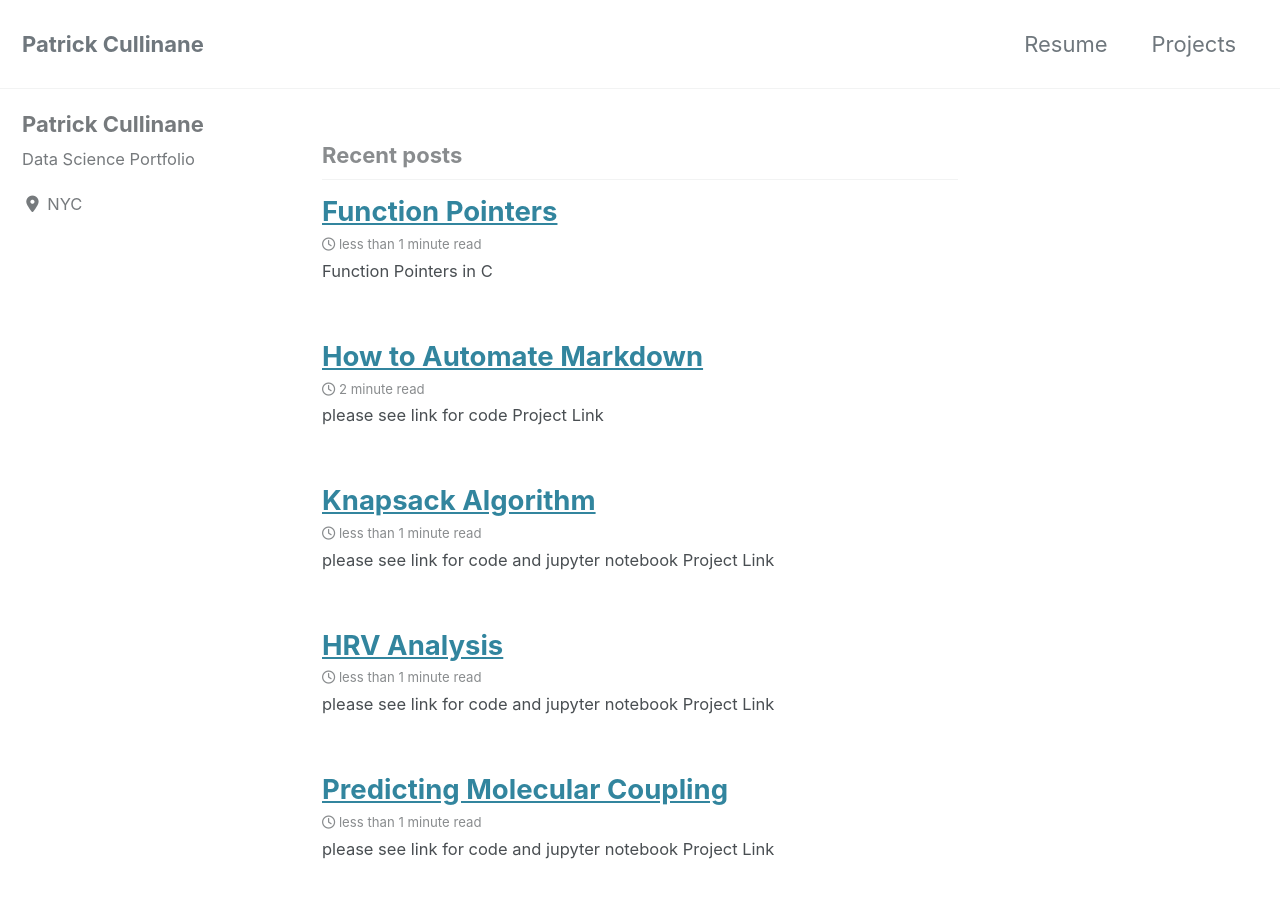
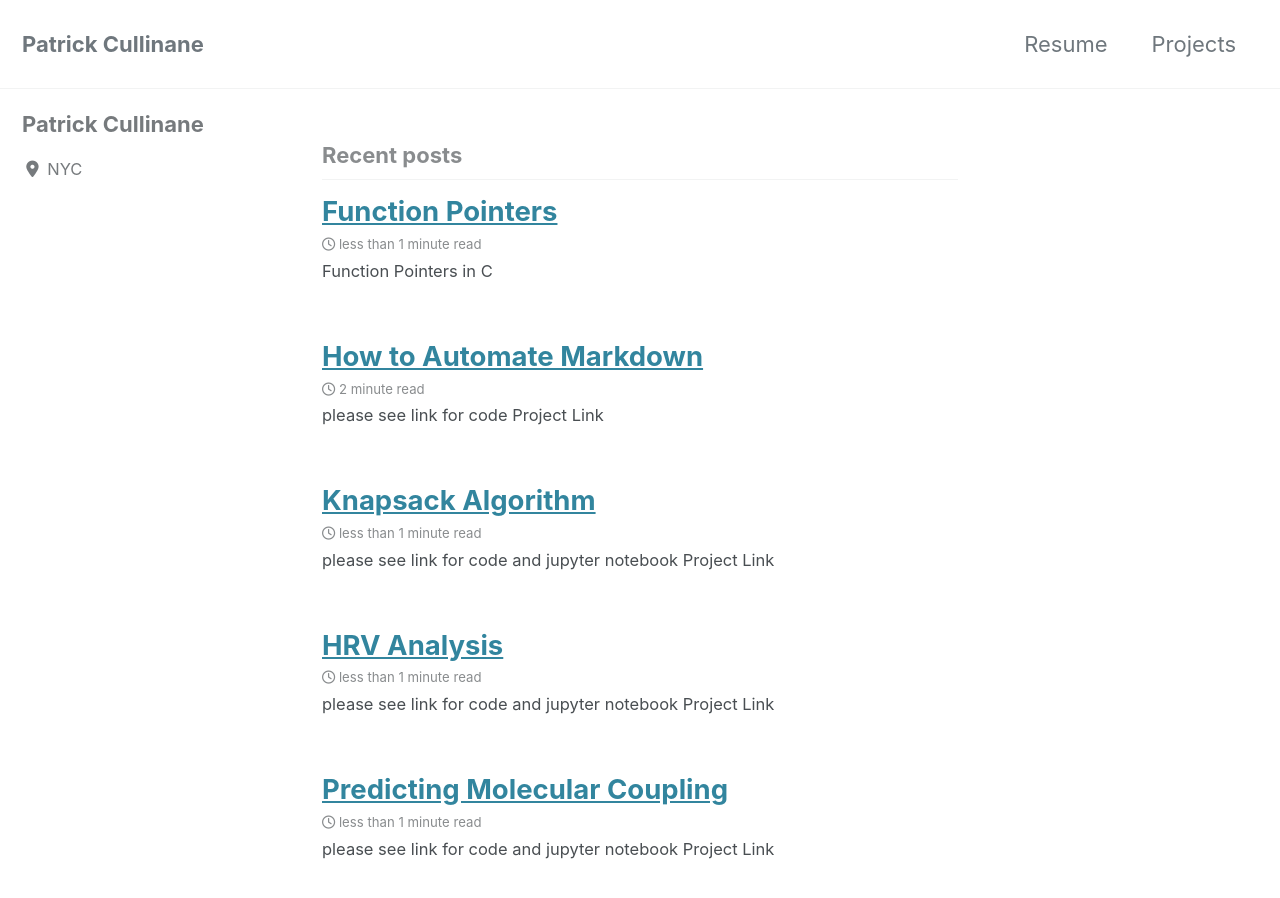
Before and after one commit to cullinap/old_blog, a Jekyll site: the page built from index.html, in a window 1280 px wide and 900 px high. Built offline with Jekyll 4.4.1, drawn with Linux system fonts in a browser that asks for light colours; cached includes are drawn as plain includes; nearby versions of some CDN libraries; the list of posts is cut into pages by our own code.

Commit message:
udpate bio

```diff
--- a/_config.yml
+++ b/_config.yml
@@ -19,7 +19,7 @@
 title                    : "Patrick Cullinane"
 title_separator          : "-"
 name                     : "Patrick Cullinane"
-description              : "Data Science Portfolio"
+description              : "code + data science + thoughts"
 url                      : # the base hostname & protocol for your site e.g. "https://mmistakes.github.io"
 baseurl                  : # the subpath of your site, e.g. "/blog"
 repository               : # GitHub username/repo-name e.g. "mmistakes/minimal-mistakes"
@@ -108,7 +108,7 @@
 author:
   name             : "Patrick Cullinane"
   avatar           : # path of avatar image, e.g. "/assets/images/bio-photo.jpg"
-  bio              : "Data Science Portfolio"
+  bio              : ""
   location         : "NYC"
   email            :
   links:
```
Also changed, not shown: _pages/2020-05-10-function-pointers.md (added).
